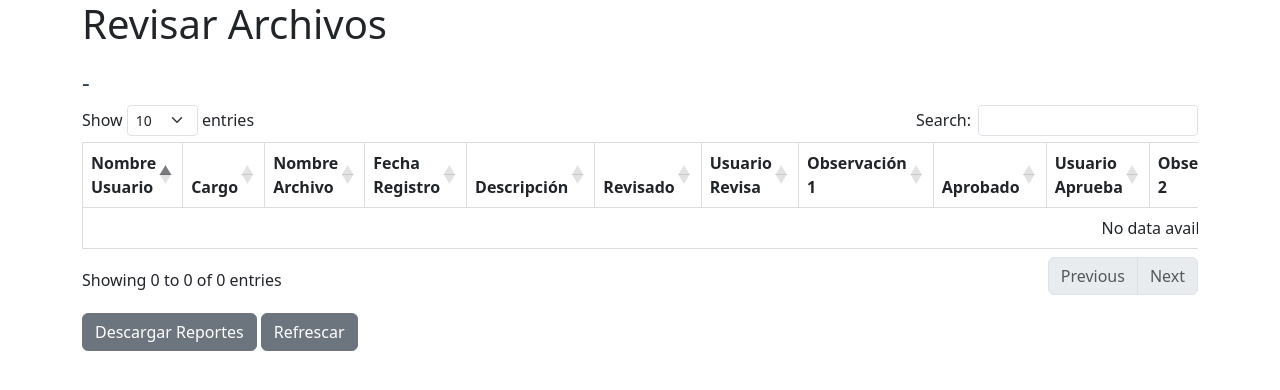
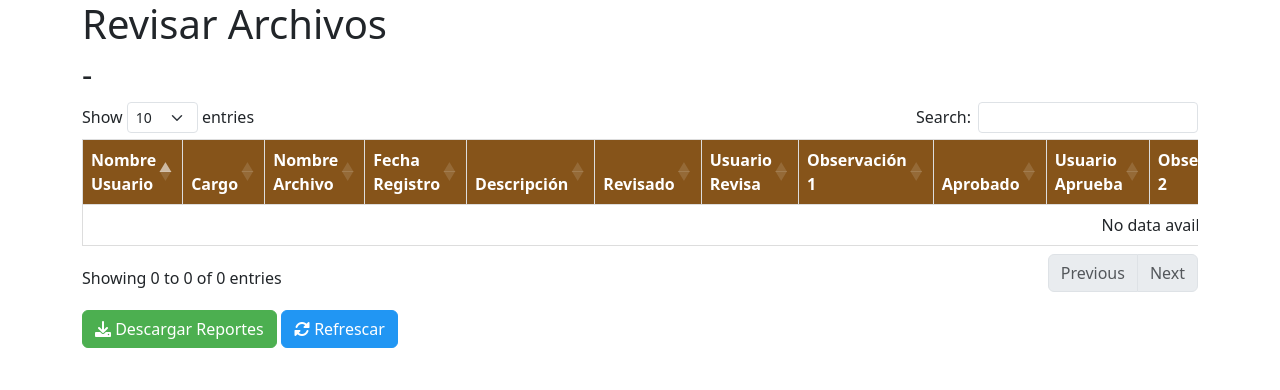
Before and after one commit to Carlos270512/sistema-gestionv2, a PHP site: page /administrador/imprimirReportes.php in a window 1280 px wide. Shown: the top 390 px of the page. Run offline with PHP 8.4, Linux system fonts and the light colour scheme; the visitor is signed in with stand-in values (Sample User, id 1); data that the repository does not hold is empty; some libraries are stand-ins or nearby versions.

Commit message:
Se realizaron los cambios de colores en todo el apartado de sliderbar dentro de cada uno de ellos se agrego iconos en los botones

```diff
--- a/administrador/imprimirReportes.php
+++ b/administrador/imprimirReportes.php
@@ -53,6 +53,11 @@ if (!$resultado) {
     <link rel="stylesheet" href="https://cdn.datatables.net/1.11.5/css/dataTables.bootstrap5.min.css"> <!-- Incluir DataTables CSS -->
     <style>
         /* Estilos para la tabla */
+        .table thead th {
+            background-color:#86541a;
+            color: white;
+            text-align: center;
+        }
         table {
             width: 100%;
             border-collapse: collapse;
@@ -80,14 +85,33 @@ if (!$resultado) {
             padding: 5px 10px;
             font-size: 14px;
         }
+    /* Estilo para el botón Descargar Reportes */
+    .btn-descargar {
+        background-color: #4CAF50; /* Verde */
+        color: white; /* Letras blancas */
+        border-color: #4CAF50;
+    }
 
-        /* Estilos para el encabezado */
-        h2 {
-            margin-top: 20px;
-            font-size: 1.5rem;
-            color: #2c3e50;
-        }
-    </style>
+    .btn-descargar:hover {
+        background-color: #45a049; /* Verde más oscuro */
+        border-color: #45a049;
+        color: white; /* Letras blancas */
+    }
+
+    /* Estilo para el botón Refrescar */
+    .btn-refrescar {
+        background-color: #2196F3; /* Azul */
+        color: white; /* Letras blancas */
+        border-color: #2196F3;
+    }
+
+    .btn-refrescar:hover {
+        background-color: #0b7dda; /* Azul más oscuro */
+        border-color: #0b7dda;
+        color: white; /* Letras blancas */
+    }
+</style>
+
 </head>
 
 <body>
@@ -156,9 +180,12 @@ if (!$resultado) {
         </div>
 
         <!-- Botón para descargar reportes -->
-        <button class="btn btn-secondary mt-3" onclick="descargarReportes()">Descargar Reportes</button>
-        <button class="btn btn-secondary mt-3" onclick="window.location.reload();">Refrescar</button>
-
+        <button class="btn btn-descargar mt-3" onclick="descargarReportes()">
+    <i class="fas fa-download"></i> Descargar Reportes
+</button>
+<button class="btn btn-refrescar mt-3" onclick="window.location.reload();">
+    <i class="fas fa-sync-alt"></i> Refrescar
+</button>
         <!-- Modal para visualizar el archivo PDF -->
         <div class="modal fade" id="pdfModal" tabindex="-1" aria-labelledby="pdfModalLabel" aria-hidden="true">
             <div class="modal-dialog modal-xl">
```
Also changed, not shown: administrador/inicio.php (+14 -3 lines), administrador/menuAdministrador.css (+8 -2 lines), administrador/perfilAdministrador.php (+12 -0 lines), administrador/registroUsuario.php (+10 -8 lines), administrador/reporteArchivos.php (+17 -1 lines), administrador/revisarArchivos.php (+17 -1 lines).
